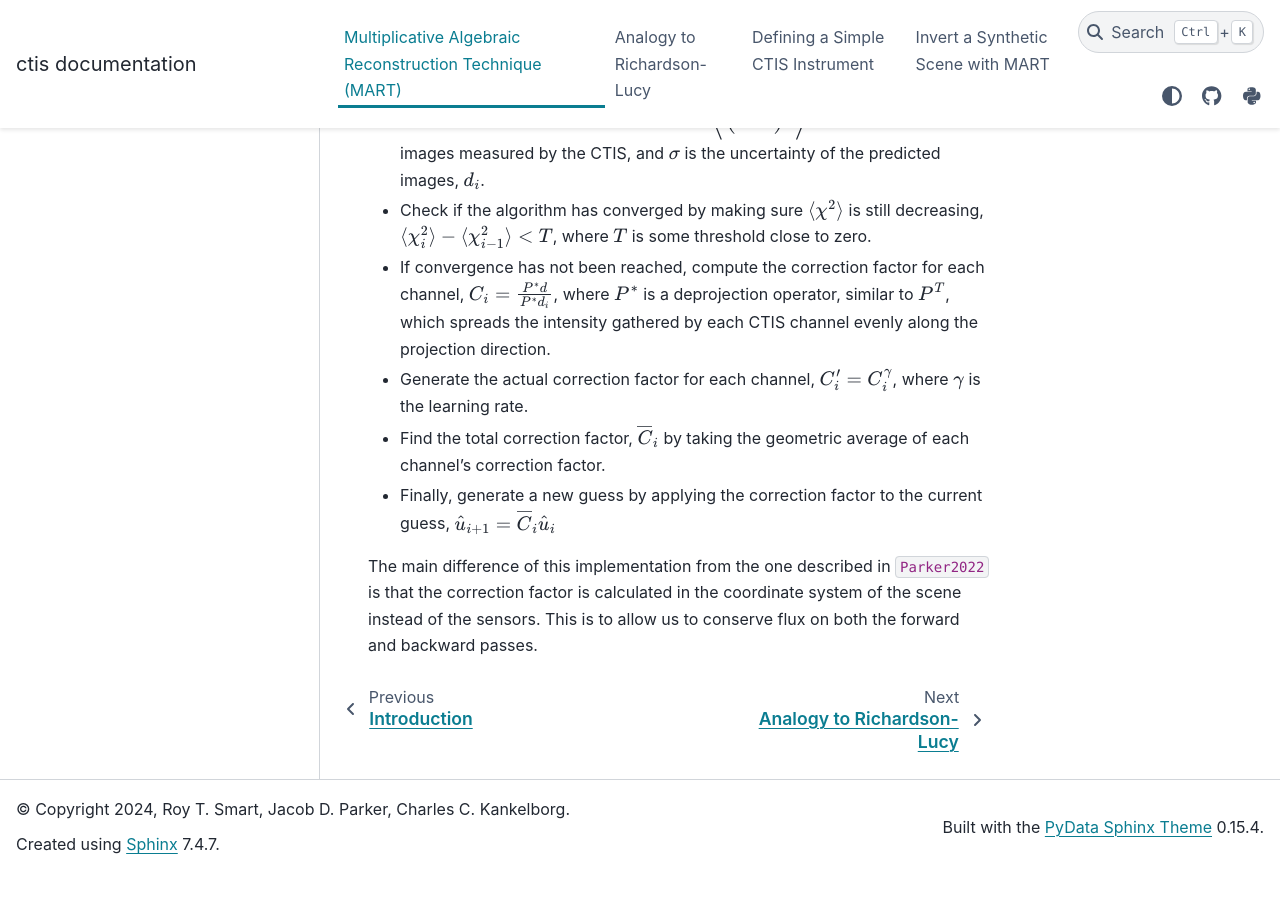
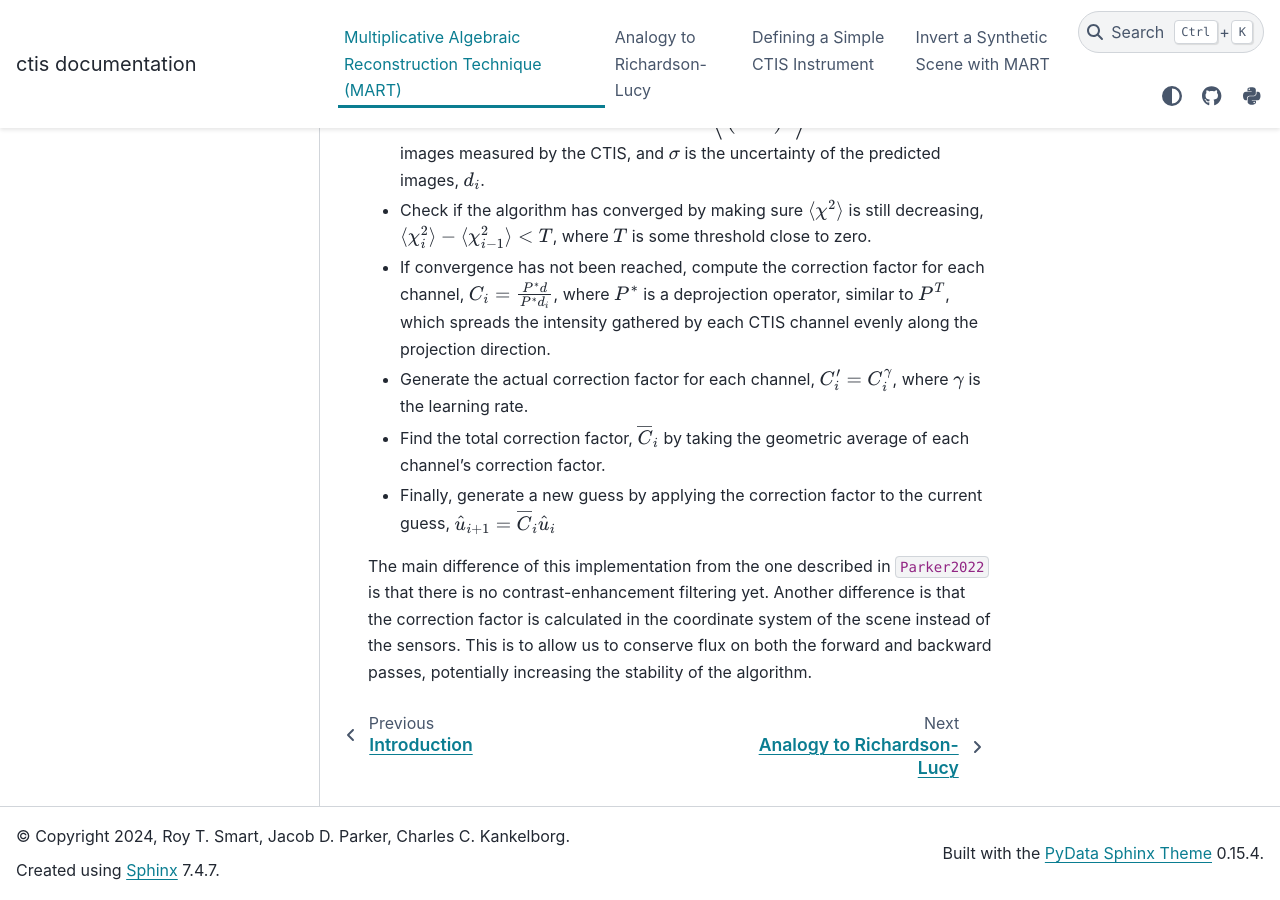
Before and after one commit to sun-data/ctis, a Sphinx documentation site: the page built from docs/discussions/mart-discussion.rst, in a window 1280 px wide and 900 px high, scrolled down 888 px. Built offline with Sphinx 7.4.7 and the PyData theme 0.15.4, drawn with Linux system fonts in a browser that asks for light colours; cross-references to code outside the pages are shown as plain code; before the commit the page ends 1761 px from its top, so only the background shows below that.

Commit message:
more tweaks to the discussion.

```diff
--- a/docs/discussions/mart-discussion.rst
+++ b/docs/discussions/mart-discussion.rst
@@ -50,6 +50,8 @@ the convergence criterion is reached:
   guess, :math:`\hat{u}_{i+1} = \overline{C}_i \hat{u}_i`
 
 The main difference of this implementation from the one described in :cite:t:`Parker2022`
-is that the correction factor is calculated in the coordinate system of the scene
+is that there is no contrast-enhancement filtering yet.
+Another difference is that the correction factor is calculated in the coordinate system of the scene
 instead of the sensors.
-This is to allow us to conserve flux on both the forward and backward passes.
+This is to allow us to conserve flux on both the forward and backward passes,
+potentially increasing the stability of the algorithm.
```
